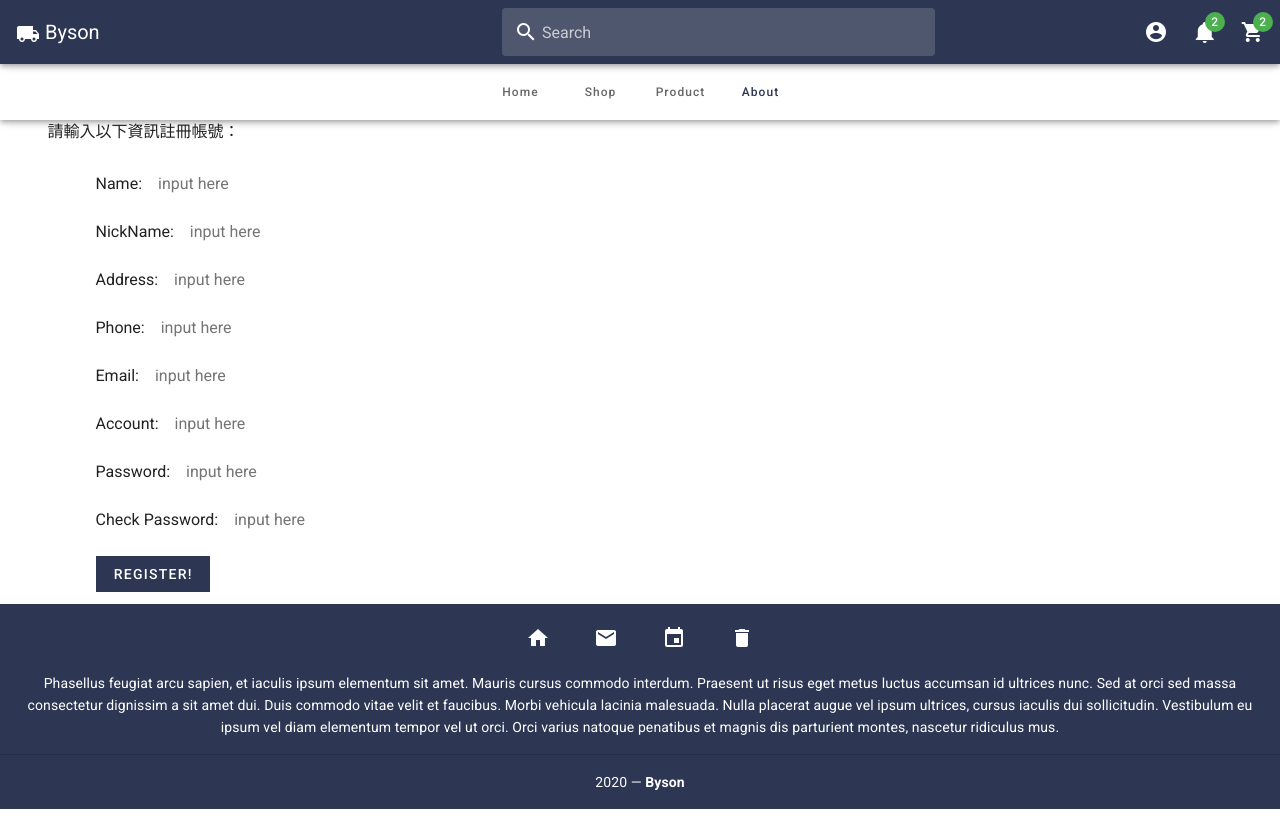
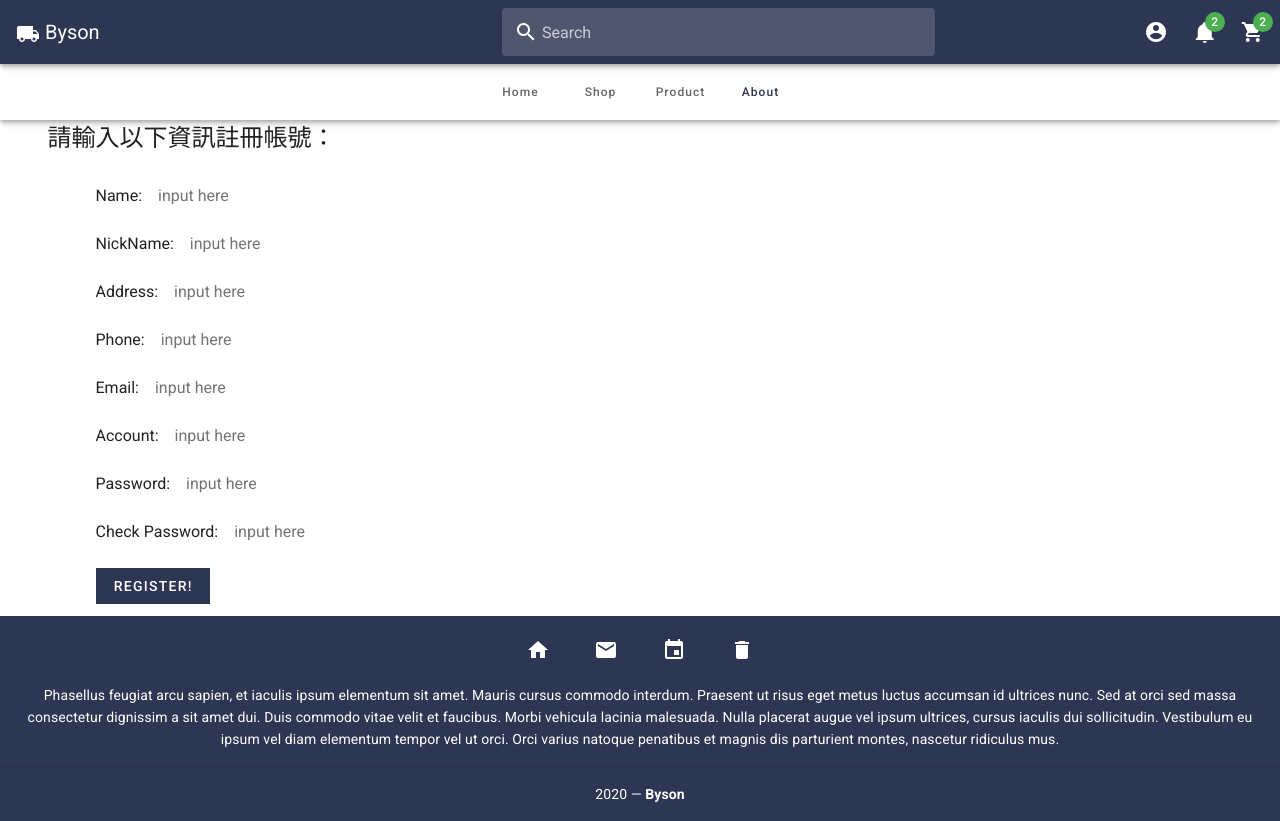
Before and after one commit to Summer8217/Database-Project, a Vue app: page /register in a window 1280 px wide. Built offline with nearby package versions, Linux system fonts and the light colour scheme.

Commit message:
install axios

```diff
--- a/package.json
+++ b/package.json
@@ -10,6 +10,7 @@
     "build": "node build/build.js"
   },
   "dependencies": {
+    "axios": "^0.21.1",
     "material-design-icons-iconfont": "^5.0.1",
     "vue": "^2.5.2",
     "vue-router": "^3.0.1",
--- a/src/components/Register.vue
+++ b/src/components/Register.vue
@@ -1,8 +1,8 @@
 <template>
   <div>
     <v-container>
-      <div class="row ">
-        <p style="font-weight-light">請輸入以下資訊註冊帳號： </p>
+      <div class="row">
+        <p style="fontSize:24px">請輸入以下資訊註冊帳號： </p>
       </div>
       <div class="row pl-9">
         <div class="col-md-12 col-sm-12 col-xs-12">
--- a/src/router/index.js
+++ b/src/router/index.js
@@ -8,7 +8,6 @@ import Post from '@/components/Post'
 import Cart from '@/components/Cart'
 import Layout from '@/components/Layout'
 import Register from '@/components/Register'
-
 Vue.use(Router)
 
 export default new Router({
```
Also changed, not shown: 1 other file (tests, documents, lock files or other folders).
